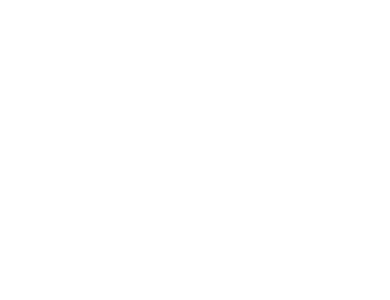
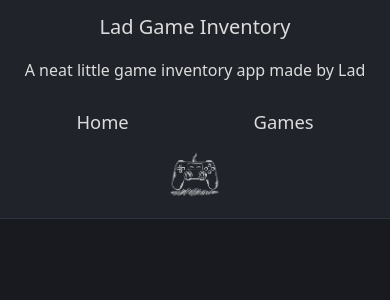
Before and after one commit to Ladzsz/LadGameInventory, a React (Vite) app in the folder frontend/UI/: page / in a window 390 px wide. Shown: the top 300 px of the page. Built offline with nearby package versions, Linux system fonts and the light colour scheme.

Commit message:
created header component

```diff
--- a/frontend/UI/src/App.css
+++ b/frontend/UI/src/App.css
@@ -0,0 +1,75 @@
+/* Reset */
+*,
+*::before,
+*::after {
+  box-sizing: border-box;
+}
+
+/* Remove default margins */
+html,
+body {
+  margin: 0;
+  padding: 0;
+}
+
+/* App base */
+body {
+  background-color: #181a1f;
+  color: #dcdcdc;
+  font-family: system-ui, -apple-system, BlinkMacSystemFont, 'Segoe UI',
+    Roboto, Oxygen, Ubuntu, Cantarell, 'Open Sans', 'Helvetica Neue',
+    sans-serif;
+
+  line-height: 1.5;
+  -webkit-font-smoothing: antialiased;
+}
+
+/* Remove list styles */
+ul,
+ol {
+  margin: 0;
+  padding: 0;
+  list-style: none;
+}
+
+/* Links */
+a {
+  color: inherit;
+  text-decoration: none;
+  transition: color 0.2s ease-in-out 0s;
+}
+
+a:hover {
+  color: #7aa2f7;
+}
+
+/* Images */
+img,
+picture {
+  max-width: 100%;
+  display: block;
+}
+
+/* Buttons & inputs */
+button,
+input,
+textarea,
+select {
+  font: inherit;
+  color: inherit;
+  background: none;
+  border: none;
+  outline: none;
+}
+
+/* Button pointer */
+button {
+  cursor: pointer;
+}
+
+/* Root app container */
+#root {
+  min-height: 100vh;
+  display: flex;
+  flex-direction: column;
+}
--- a/frontend/UI/src/App.jsx
+++ b/frontend/UI/src/App.jsx
@@ -1,10 +1,11 @@
-import './App.css'
+import './App.css';
+import Header from './components/header';
 
 function App() {
 
   return (
     <>
-
+     <Header />
     </>
   )
 }
--- /dev/null
+++ b/frontend/UI/src/assets/styles/headerStyles.css
@@ -0,0 +1,74 @@
+/* Styling header */
+header {
+  background-color: #20232a;
+  color: #dcdcdc;
+  padding: 14px 20px;
+  border-bottom: 1px solid #2f333d;
+  display: flex;
+  justify-content: space-between;
+  align-items: center;
+}
+
+/* Styling header title */
+#header-title {
+  margin: 0;
+  font-size: 1.4rem;
+  font-weight: 500;
+}
+
+/* Styling link text */
+nav > a {
+    font-size: 1.4rem;
+}
+
+/* Styling header navbar */
+#header-navbar {
+    width: 100%;
+    display: flex;
+    justify-content: space-evenly;
+}
+
+/* Styling image */
+img {
+    width: 80px;
+    height: 80px;
+}
+
+/* media queries */
+@media (max-width: 430px) {
+  header {
+    padding: 12px 14px;
+    flex-direction: column;
+    gap: 10px;
+  }
+
+  #header-navbar {
+    width: 100%;
+    justify-content: space-around;
+  }
+
+  #header-title {
+    font-size: 1.25rem;
+    text-align: center;
+  }
+
+  nav > a {
+    font-size: 1.15rem;
+  }
+
+  img {
+    width: 60px;
+    height: 60px;
+  }
+}
+
+@media (max-width: 375px) {
+  nav > a {
+    font-size: 1.05rem;
+  }
+
+  img {
+    width: 52px;
+    height: 52px;
+  }
+}
--- /dev/null
+++ b/frontend/UI/src/components/header.jsx
@@ -0,0 +1,24 @@
+import '../assets/styles/headerStyles.css';
+import gamelogo from '../assets/images/Gamelogo.png';
+
+function Header() {
+  return (
+    <header>
+        <div id="heading-container">
+            <h1 id="header-title">Lad Game Inventory</h1>
+
+            <p id="header-text">A neat little game inventory app made by Lad</p>
+        </div>
+
+
+        <nav id="header-navbar">
+            <a href="/">Home</a>
+            <a href="/games">Games</a>
+        </nav>
+
+        <img src={gamelogo} alt="Logo"/>
+    </header>
+  );
+};
+
+export default Header;
```
Also changed, not shown: frontend/UI/src/assets/images/Gamelogo.png (added), frontend/UI/src/assets/styles/categorycardStyles.css (added), frontend/UI/src/assets/styles/footerSyles.css (added), frontend/UI/src/components/categoryCard.jsx (added), frontend/UI/src/components/footer.jsx (added), frontend/UI/src/components/nav.jsx (added).
